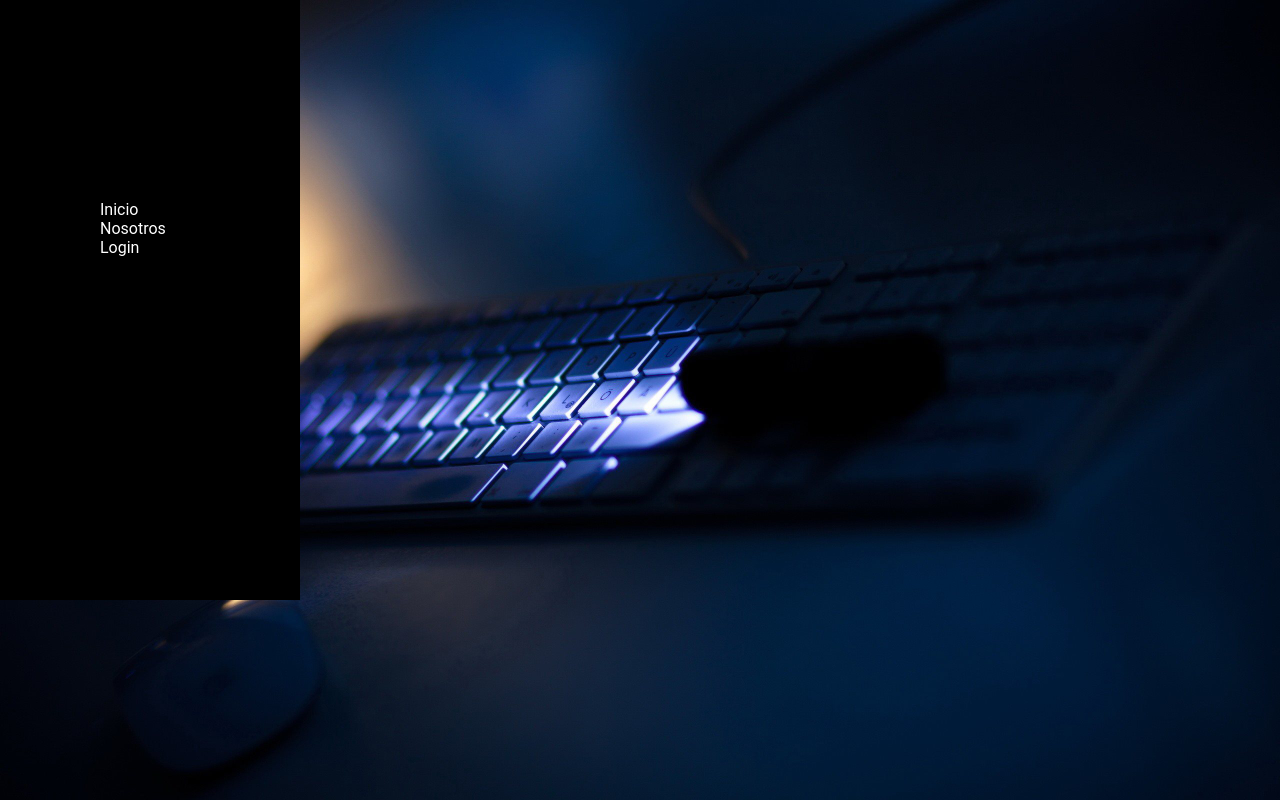
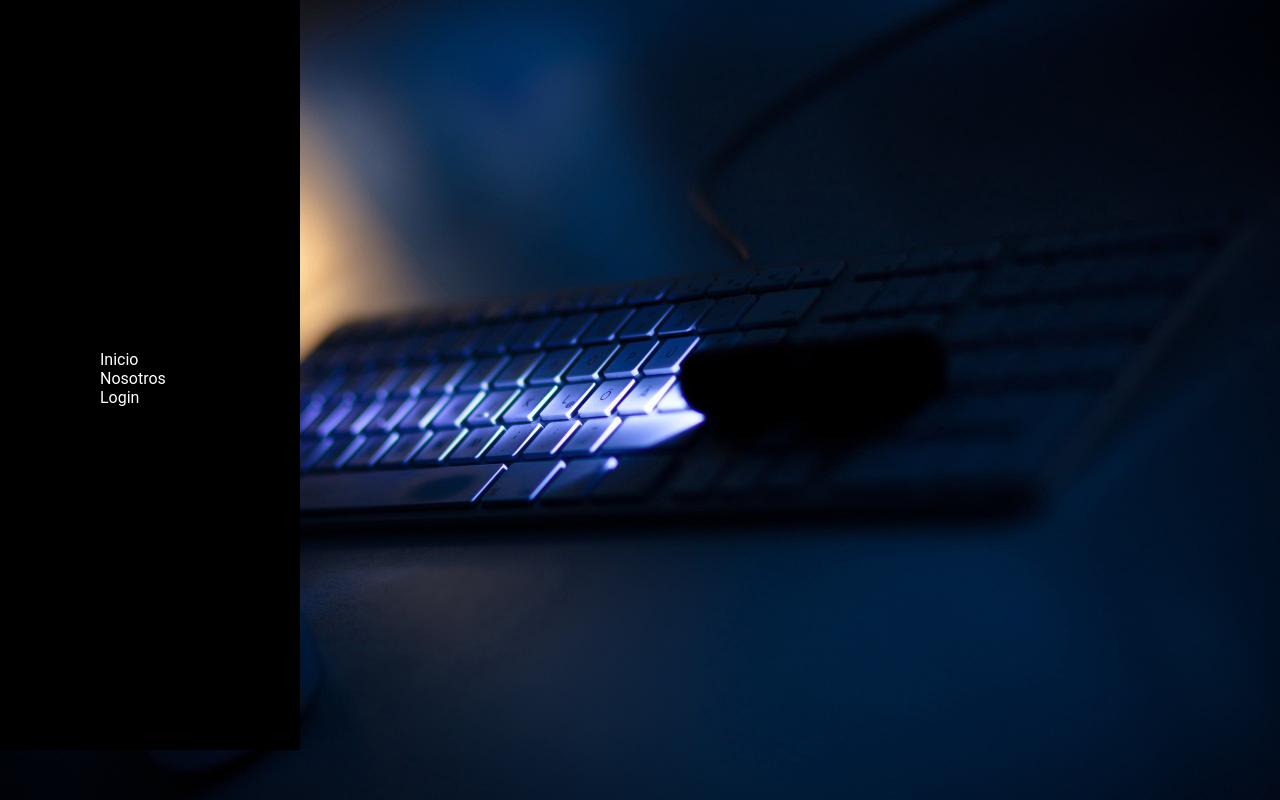
Before and after one commit to Eternal254/Fitchair, a React (Create React App) app: page / in a window 1280 px wide. Built offline with nearby package versions, Linux system fonts and the light colour scheme.

Commit message:
cambio layout

```diff
--- a/src/App.css
+++ b/src/App.css
@@ -8,6 +8,6 @@ ul{
   background-color: black;
   width: 300px;
   position: relative;
-  height: 600px;
+  height: 750px;
   list-style:none
 }
--- a/src/layout.css
+++ b/src/layout.css
@@ -8,5 +8,6 @@ a{
 li{
     position: relative;
     right: 100px;
-    top: -150px;
+    top: 0px;
+
 }
```
